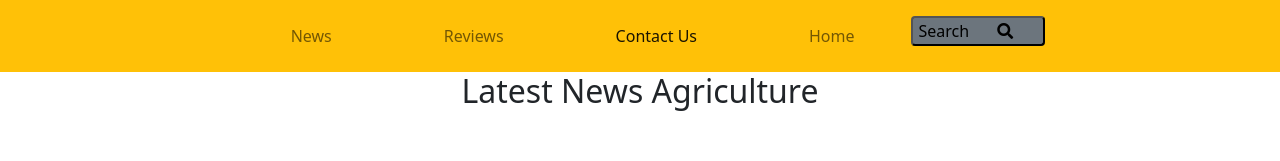
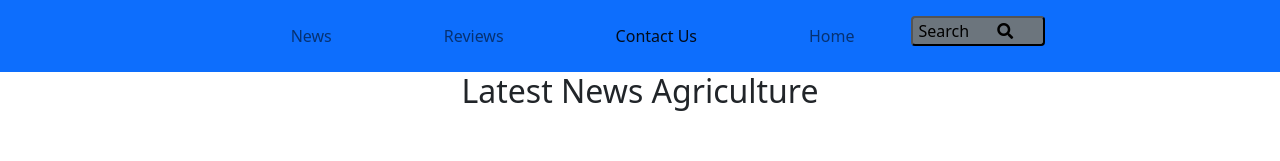
Before and after one commit to realmintech/bs5redo, a plain HTML site: page blog.html in a window 1280 px wide. Shown: the top 161 px of the page. Drawn offline with nearby package versions, Linux system fonts and the light colour scheme.

Commit message:
committee

```diff
--- a/blog.html
+++ b/blog.html
@@ -12,7 +12,7 @@
     <div style=" position: sticky;top: 0; z-index: 1;">
         <div class="row">
             <div class="col" style="width:100%">
-                <nav class="navbar navbar-expand-sm  navbar-light py-3 d-block bg-warning" id="secnav">
+                <nav class="navbar navbar-expand-sm  navbar-light py-3 d-block bg-primary" id="secnav">
                   <div>
                     <button class="navbar-toggler" type="button" data-bs-toggle="collapse" data-bs-target="#collapsibleNavbar">
                       <span class="navbar-toggler-icon"></span>
```
Also changed, not shown: contact.html (+1 -1 lines).
